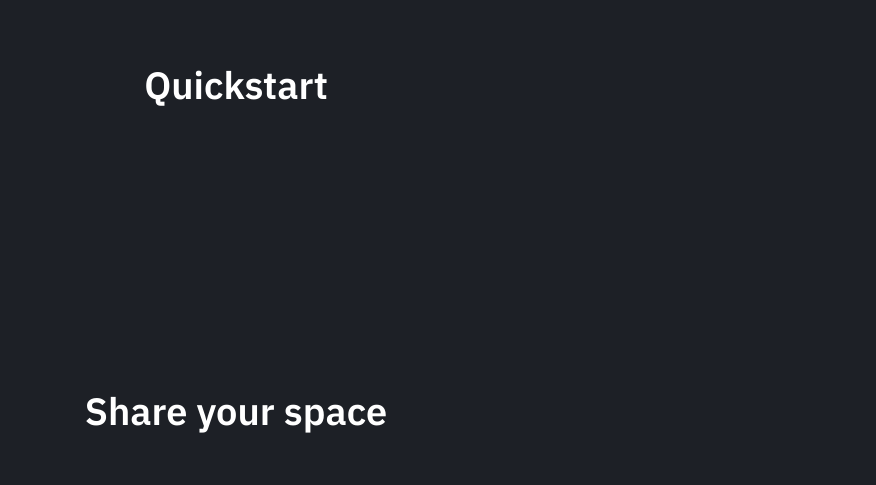
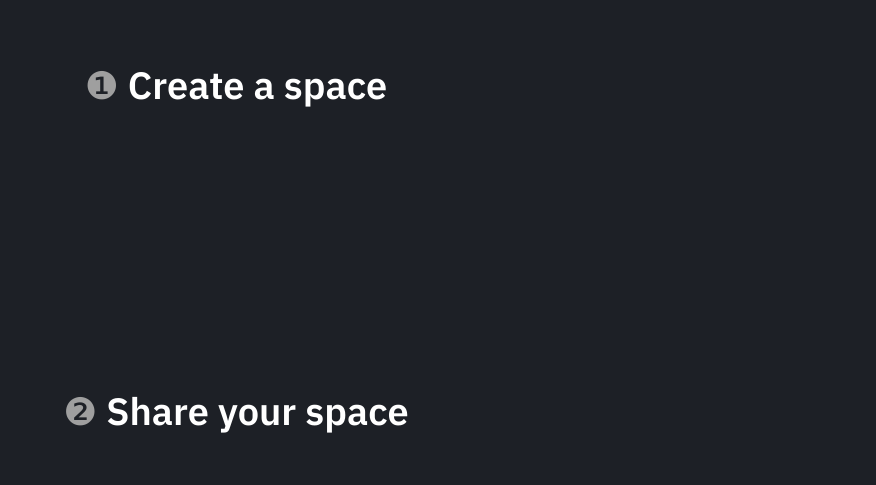
Before and after one commit to solarspace-dev/solarspace.dev, a website: page app/solid/index.html in a window 1280 px wide. Shown: the part 1507-1992 px from the top of the page, 404-1280 px from the left. Drawn offline with nearby package versions, Linux system fonts and the light colour scheme.

Commit message:
Update section headers

```diff
--- a/app/solid/index.html
+++ b/app/solid/index.html
@@ -105,7 +105,7 @@
             </section>
 
             <section style="padding-bottom: 3rem;">
-                <h2 class="section-title mt-0" style="text-align: center; margin-bottom: 3rem;">Quickstart</h2>
+                <h2 class="section-title mt-0" style="text-align: center; margin-bottom: 3rem;"><span style="font-weight: normal; color: #9f9f9f">❶</span> Create a space</h2>
                 <div class="container">
                     <video loop muted playsinline src="dist/videos/solarspace.dev.intro.compressed.mp4" id="intro-video" style="border-radius: 1rem; max-width: 100%;"></video>
                     <script>
@@ -132,7 +132,7 @@
             </section>
 
             <section style="padding-bottom: 3rem;">
-                <h2 class="section-title mt-0" style="text-align: center; margin-bottom: 3rem;">Share your space</h2>
+                <h2 class="section-title mt-0" style="text-align: center; margin-bottom: 3rem;"><span style="font-weight: normal; color: #9f9f9f">❷</span> Share your space</h2>
                 <div class="container">
                     <video loop muted playsinline src="dist/videos/solarspace.dev.share.compressed.mp4" id="share-video" style="border-radius: 1rem; max-width: 100%;"></video>
                     <script>
```
